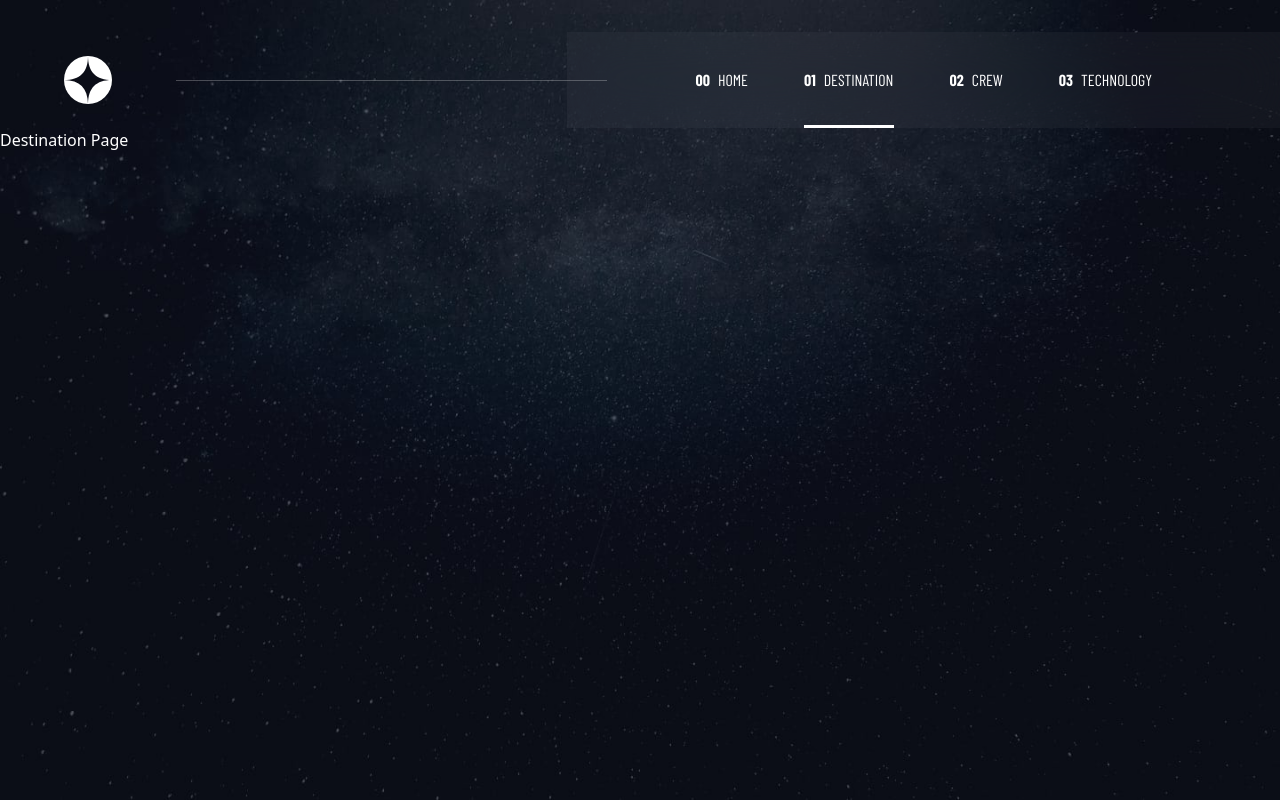
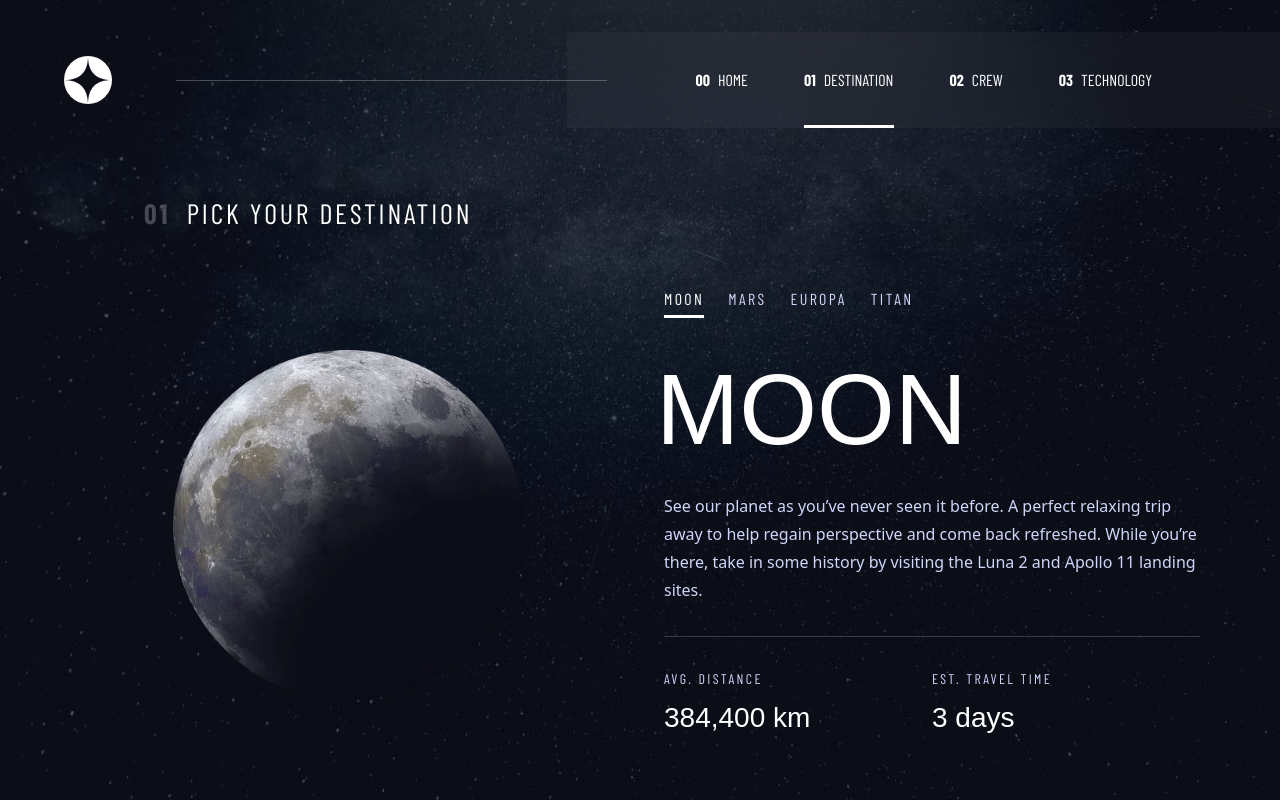
Before and after one commit to brandondykun/space-tourism, a Next.js app: page /destination in a window 1280 px wide. Built offline with nearby package versions, Linux system fonts and the light colour scheme; a web font is replaced by a local one.

Commit message:
Created initial destination page.

```diff
--- a/app/destination/page.tsx
+++ b/app/destination/page.tsx
@@ -1,7 +1,116 @@
+"use client";
+
+import data from "../../data.json";
+
+import Image from "next/image";
+import { useState } from "react";
+
 const DestinationPage = () => {
+  const [destination, setDestination] = useState<
+    "moon" | "mars" | "europa" | "titan"
+  >("moon");
+
+  const destinations = data.destinations;
+
+  const selectedDestination = destinations.find((dest) => {
+    return dest.name.toLowerCase() === destination;
+  });
+
   return (
-    <main className="flex min-h-screen flex-col pt-24 lg:pt-32 bg-bg-destination-mobile sm:bg-bg-destination-tablet lg:bg-bg-destination-desktop bg-cover bg-center overflow-hidden text-white">
-      Destination Page
+    <main className="flex min-h-screen flex-col px-6 pt-28 md:pt-36 lg:pt-48 bg-bg-destination-mobile sm:bg-bg-destination-tablet lg:bg-bg-destination-desktop bg-cover bg-center overflow-hidden text-white lg:px-20">
+      <h1 className="text-center md:text-left tracking-widest font-barlow mb-4 md:text-[20px] lg:text-[28px]">
+        <span className="mr-2 opacity-25 font-bold lg:ml-16">01</span> PICK YOUR
+        DESTINATION
+      </h1>
+      <div className="lg:flex flex-1 gap-12">
+        <div className="flex-1 flex justify-center items-center">
+          <Image
+            src={selectedDestination?.images.webp!}
+            alt={selectedDestination?.name!}
+            width={200}
+            height={200}
+            className="mx-auto lg:mx-0 py-8 md:py-0 md:w-[300px] md:h-[300px] lg:w-[350px] lg:h-[350px] md:my-10"
+          />
+        </div>
+        <div className="lg:flex-1 lg:flex flex-col items-center lg:items-start justify-center">
+          <div className="flex gap-6 justify-center font-barlow text-light-blue mb-4 tracking-[2.36px]">
+            <button
+              className={`pb-1 border-b-[3px] border-solid tracking-[2.36px] ${
+                destination === "moon"
+                  ? "border-b-white text-white"
+                  : "border-b-transparent text-light-blue"
+              }`}
+              onClick={() => {
+                setDestination("moon");
+              }}
+            >
+              MOON
+            </button>
+            <button
+              className={`pb-1 border-b-[3px] border-solid tracking-[2.36px] ${
+                destination === "mars"
+                  ? "border-b-white text-white"
+                  : "border-b-transparent text-light-blue"
+              }`}
+              onClick={() => {
+                setDestination("mars");
+              }}
+            >
+              MARS
+            </button>
+            <button
+              className={`pb-1 border-b-[3px] border-solid tracking-[2.36px] ${
+                destination === "europa"
+                  ? "border-b-white text-white"
+                  : "border-b-transparent text-light-blue"
+              }`}
+              onClick={() => {
+                setDestination("europa");
+              }}
+            >
+              EUROPA
+            </button>
+            <button
+              className={`pb-1 border-b-[3px] border-solid tracking-[2.36px] ${
+                destination === "titan"
+                  ? "border-b-white text-white"
+                  : "border-b-transparent text-light-blue"
+              }`}
+              onClick={() => {
+                setDestination("titan");
+              }}
+            >
+              TITAN
+            </button>
+          </div>
+          <section className="max-w-xl mx-auto lg:mr-auto lg:ml-0">
+            <h2 className="text-[56px] md:text-[80px] lg:text-[100px] uppercase font-bellfair text-center lg:text-left md:mb-2 lg:-ml-2">
+              {selectedDestination?.name}
+            </h2>
+            <p className="text-[15px] md:text-base leading-[25px] md:leading-[28px] text-center text-light-blue font-extralight mb-8 lg:text-left min-h-[112px]">
+              {selectedDestination?.description}
+            </p>
+            <div className="border-t border-solid border-dark-grey pt-8 text-center sm:flex lg:text-left">
+              <div className="mb-6 sm:flex-1">
+                <div className="font-barlow text-sm text-light-blue tracking-[2.36px] mb-2 font-extralight">
+                  AVG. DISTANCE
+                </div>
+                <div className="font-bellfair text-[28px]">
+                  {selectedDestination?.distance}
+                </div>
+              </div>
+              <div className="sm:flex-1">
+                <div className="font-barlow text-sm text-light-blue tracking-[2.36px] mb-2 font-extralight">
+                  EST. TRAVEL TIME
+                </div>
+                <div className="font-bellfair text-[28px]">
+                  {selectedDestination?.travel}
+                </div>
+              </div>
+            </div>
+          </section>
+        </div>
+      </div>
     </main>
   );
 };
--- a/data.json
+++ b/data.json
@@ -3,8 +3,8 @@
     {
       "name": "Moon",
       "images": {
-        "png": "./assets/destination/image-moon.png",
-        "webp": "./assets/destination/image-moon.webp"
+        "png": "/destination/image-moon.png",
+        "webp": "/destination/image-moon.webp"
       },
       "description": "See our planet as you’ve never seen it before. A perfect relaxing trip away to help regain perspective and come back refreshed. While you’re there, take in some history by visiting the Luna 2 and Apollo 11 landing sites.",
       "distance": "384,400 km",
@@ -13,8 +13,8 @@
     {
       "name": "Mars",
       "images": {
-        "png": "./assets/destination/image-mars.png",
-        "webp": "./assets/destination/image-mars.webp"
+        "png": "/destination/image-mars.png",
+        "webp": "/destination/image-mars.webp"
       },
       "description": "Don’t forget to pack your hiking boots. You’ll need them to tackle Olympus Mons, the tallest planetary mountain in our solar system. It’s two and a half times the size of Everest!",
       "distance": "225 mil. km",
@@ -23,8 +23,8 @@
     {
       "name": "Europa",
       "images": {
-        "png": "./assets/destination/image-europa.png",
-        "webp": "./assets/destination/image-europa.webp"
+        "png": "/destination/image-europa.png",
+        "webp": "/destination/image-europa.webp"
       },
       "description": "The smallest of the four Galilean moons orbiting Jupiter, Europa is a winter lover’s dream. With an icy surface, it’s perfect for a bit of ice skating, curling, hockey, or simple relaxation in your snug wintery cabin.",
       "distance": "628 mil. km",
@@ -33,8 +33,8 @@
     {
       "name": "Titan",
       "images": {
-        "png": "./assets/destination/image-titan.png",
-        "webp": "./assets/destination/image-titan.webp"
+        "png": "/destination/image-titan.png",
+        "webp": "/destination/image-titan.webp"
       },
       "description": "The only moon known to have a dense atmosphere other than Earth, Titan is a home away from home (just a few hundred degrees colder!). As a bonus, you get striking views of the Rings of Saturn.",
       "distance": "1.6 bil. km",
@@ -45,8 +45,8 @@
     {
       "name": "Douglas Hurley",
       "images": {
-        "png": "./assets/crew/image-douglas-hurley.png",
-        "webp": "./assets/crew/image-douglas-hurley.webp"
+        "png": "/crew/image-douglas-hurley.png",
+        "webp": "/crew/image-douglas-hurley.webp"
       },
       "role": "Commander",
       "bio": "Douglas Gerald Hurley is an American engineer, former Marine Corps pilot and former NASA astronaut. He launched into space for the third time as commander of Crew Dragon Demo-2."
@@ -54,8 +54,8 @@
     {
       "name": "Mark Shuttleworth",
       "images": {
-        "png": "./assets/crew/image-mark-shuttleworth.png",
-        "webp": "./assets/crew/image-mark-shuttleworth.webp"
+        "png": "/crew/image-mark-shuttleworth.png",
+        "webp": "/crew/image-mark-shuttleworth.webp"
       },
       "role": "Mission Specialist",
       "bio": "Mark Richard Shuttleworth is the founder and CEO of Canonical, the company behind the Linux-based Ubuntu operating system. Shuttleworth became the first South African to travel to space as a space tourist."
@@ -63,8 +63,8 @@
     {
       "name": "Victor Glover",
       "images": {
-        "png": "./assets/crew/image-victor-glover.png",
-        "webp": "./assets/crew/image-victor-glover.webp"
+        "png": "/crew/image-victor-glover.png",
+        "webp": "/crew/image-victor-glover.webp"
       },
       "role": "Pilot",
       "bio": "Pilot on the first operational flight of the SpaceX Crew Dragon to the International Space Station. Glover is a commander in the U.S. Navy where he pilots an F/A-18.He was a crew member of Expedition 64, and served as a station systems flight engineer."
@@ -72,8 +72,8 @@
     {
       "name": "Anousheh Ansari",
       "images": {
-        "png": "./assets/crew/image-anousheh-ansari.png",
-        "webp": "./assets/crew/image-anousheh-ansari.webp"
+        "png": "/crew/image-anousheh-ansari.png",
+        "webp": "/crew/image-anousheh-ansari.webp"
       },
       "role": "Flight Engineer",
       "bio": "Anousheh Ansari is an Iranian American engineer and co-founder of Prodea Systems. Ansari was the fourth self-funded space tourist, the first self-funded woman to fly to the ISS, and the first Iranian in space."
@@ -83,24 +83,24 @@
     {
       "name": "Launch vehicle",
       "images": {
-        "portrait": "./assets/technology/image-launch-vehicle-portrait.jpg",
-        "landscape": "./assets/technology/image-launch-vehicle-landscape.jpg"
+        "portrait": "/technology/image-launch-vehicle-portrait.jpg",
+        "landscape": "/technology/image-launch-vehicle-landscape.jpg"
       },
       "description": "A launch vehicle or carrier rocket is a rocket-propelled vehicle used to carry a payload from Earth's surface to space, usually to Earth orbit or beyond. Our WEB-X carrier rocket is the most powerful in operation. Standing 150 metres tall, it's quite an awe-inspiring sight on the launch pad!"
     },
     {
       "name": "Spaceport",
       "images": {
-        "portrait": "./assets/technology/image-spaceport-portrait.jpg",
-        "landscape": "./assets/technology/image-spaceport-landscape.jpg"
+        "portrait": "/technology/image-spaceport-portrait.jpg",
+        "landscape": "/technology/image-spaceport-landscape.jpg"
       },
       "description": "A spaceport or cosmodrome is a site for launching (or receiving) spacecraft, by analogy to the seaport for ships or airport for aircraft. Based in the famous Cape Canaveral, our spaceport is ideally situated to take advantage of the Earth’s rotation for launch."
     },
     {
       "name": "Space capsule",
       "images": {
-        "portrait": "./assets/technology/image-space-capsule-portrait.jpg",
-        "landscape": "./assets/technology/image-space-capsule-landscape.jpg"
+        "portrait": "/technology/image-space-capsule-portrait.jpg",
+        "landscape": "/technology/image-space-capsule-landscape.jpg"
       },
       "description": "A space capsule is an often-crewed spacecraft that uses a blunt-body reentry capsule to reenter the Earth's atmosphere without wings. Our capsule is where you'll spend your time during the flight. It includes a space gym, cinema, and plenty of other activities to keep you entertained."
     }
--- a/tailwind.config.ts
+++ b/tailwind.config.ts
@@ -37,6 +37,7 @@ const config: Config = {
         "light-blue": "#D0D6F9",
         white: "#FFFFFF",
         "black-transparent": "#ffffff0a",
+        "dark-grey": "#383B4B",
       },
       fontFamily: {
         barlow: ["var(--font-barlow)", ...fontFamily.sans],
```
Also changed, not shown: types.ts (added, +29 -0 lines).
